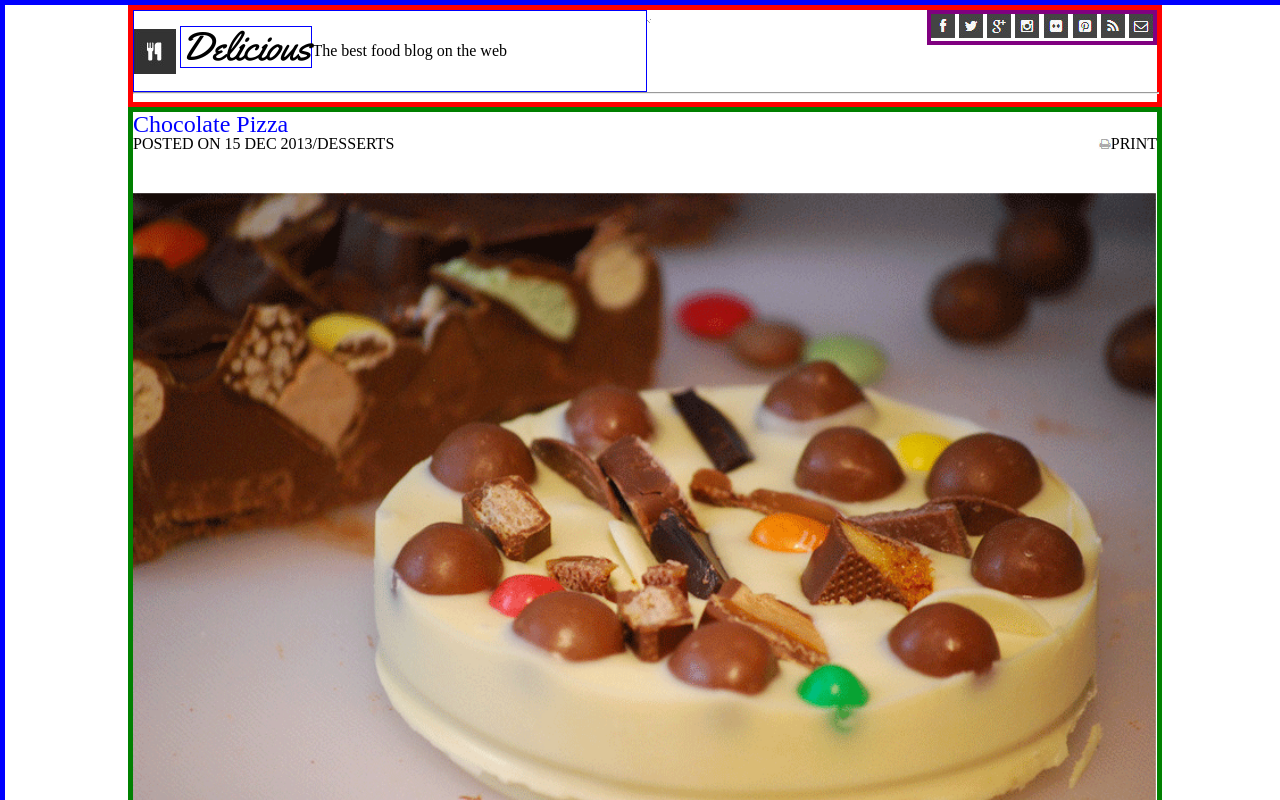
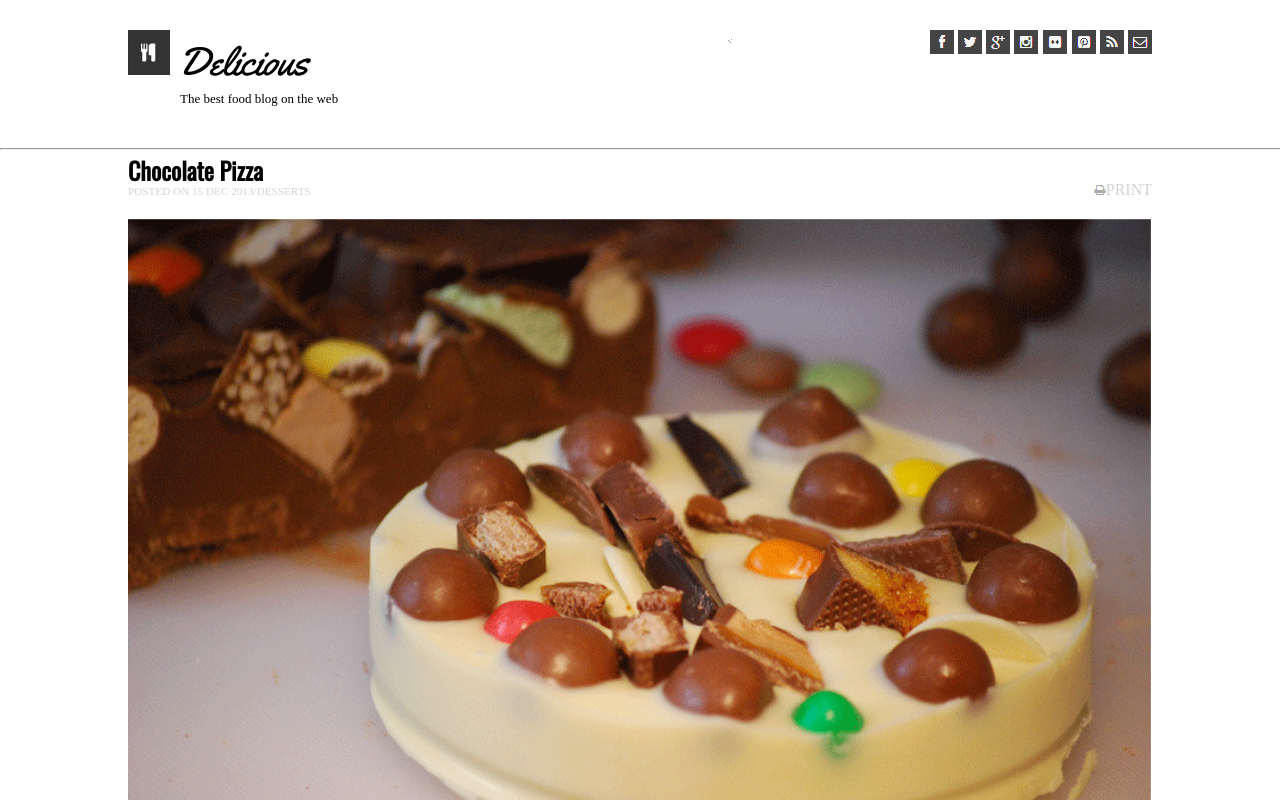
Before and after one commit to Edward-Regalado/chocolate-pizza, a plain HTML site: page index.html in a window 1280 px wide. Shown: the top 800 px of the page. Drawn offline with nearby package versions, Linux system fonts and the light colour scheme.

Commit message:
max driver, tony navigator

```diff
--- a/css/style.css
+++ b/css/style.css
@@ -4,28 +4,34 @@ body {
   flex-direction: column;
   align-items: center;
   width: 100%;
-  border: 5px solid blue;
+  /* border: 5px solid blue; */
   background-color: white;
 }
 
 header {
   position: relative;
   margin: auto;
-  border: 5px solid red;
+  /* border: 5px solid red;  */
   width: 80%;
+  padding-top: 30px;
+  padding-bottom: 30px;
 }
 
 h2 {
   font-size: 25px;
   font-weight: bolder;
-  border: 5px solid red;
+  /* border: 5px solid red; */
 }
 
+hr {
+  /* border: 1px solid blue;  */
+
+}
 
 main {
   width: 80%;
   height: auto;
-  border: 5px solid green;
+  /* border: 5px solid green; */
 }
 
 p {
@@ -33,66 +39,84 @@ p {
   text-indent: 1.5em;
   margin-top: 20px;
   margin-bottom: 20px;
-  border: 2px solid blue;
+  /* border: 2px solid blue; */
 }
 
 footer {
     text-align: center;
     color: darkgray;
-    border: 2px solid green;
+    /* border: 2px solid green; */
     width: 100%
 }
 
-div.nav-logos {
-  border: 4px solid purple;
+header ul{
   float: right;
-  margin: 0px;
 }
 
+header li {
+  display: inline;
+}
+#fork{
+  padding-top: 10px;
+  /* border: 2px solid blue; */
+}
 #page-title {
   color: black;
   font-family: 'Yellowtail', cursive;
   display: inline-block;
   font-size: 2.5em;
-  margin-top: -0.2em;
+  margin-top: 0px;
   margin-left: 0.1em;
-  border: 1px solid blue;
+  margin-bottom: 10px;
+  /* border: 1px solid blue; */
+  /* height: 10%; */
+
 }
 
 .nav-content {
-  display: flex;
-  align-items: center;
-  border: 1px solid blue;
-  width: 50%;
+
+  align-items: left;
+  /* border: 1px solid blue; */
+  /* width: 50%; */
   height: 80px;
   float: left;
+  width: 500px;
+  margin-right: 100px;
 }
 
 #logo-text {
-
-  font-size: 0.9em;
-  margin-top: 3.6em;
-  margin-left: 1em;
-  border: 1px solid blue;
+  font-size: 13px;
+  margin-top: auto;
+  margin-left: 2.5em;
+  /* border: 1px solid blue; */
 }
-#forks {
-
+#post-date {
+font-size: 0.7em;
+/* border: 1px solid blue; */
+width: 50%;
+display: inline-block;
+margin-bottom: 0;
+margin-top: 0;
+margin-left: -1.5em;
+color: lightgray;
 }
 
 .main-title {
-  color: blue;
+  /* color: blue; */
   font-size: x-large;
-
+  font-family: 'Oswald', sans-serif;
+  font-weight: bold;
 }
 
 #print {
   float: right;
+  color: lightgray;
 }
 
 #chocolatepizza {
   width: 100%;
   clear: both;
-  margin-top: 40px;
+  margin-top: 20px;
   margin-bottom: 10px;
 }
 
@@ -103,7 +127,7 @@ div.nav-logos {
   display: flex;
   justify-content: space-around;
   background-image: url("/img/list-bg.png");
-  border: 1px solid blue;
+  /* border: 1px solid blue; */
 }
 
 
@@ -111,19 +135,19 @@ div.nav-logos {
   text-align: left;
   width: 30%;
   padding: 20px 100px 20px 10px;
-  border: 1px solid blue;
+  /* border: 1px solid blue; */
 
 }
 
 div.ingredients-2 {
   width: 30%;
   padding: 20px 100px 20px 10px;
-  border: 1px solid blue;
+  /* border: 1px solid blue;  */
 }
 
 div.authorbio {
   display: inline-block;
-  border: 1px solid blue;
+  /* border: 1px solid blue; */
   width: 70%;
   margin-bottom: 50px;
 }
@@ -143,13 +167,13 @@ div.authorbio p {
 section {
   position: relative;
   width: 100%;
-  border: 1px solid red;
+  /* border: 1px solid red; */
 
 }
 
 section img {
   float: left;
-  border: 3px solid pink;
+  /* border: 3px solid pink; */
 }
 
 .button {
@@ -163,12 +187,7 @@ section img {
   font-family: "Overpass", sans-serif;
 }
 
-hr.style11 {
-  height: 10px;
-  background: url(http://ibrahimjabbari.com/english/images/hr-11.png) repat-x 0,0;
-  border: 0;
-  margin-bottom: 20px;
-}
+
 
 hr {
   width: 100%;
--- a/index.html
+++ b/index.html
@@ -17,32 +17,32 @@
 <body>
 
   <header id="header">
-    <nav>
+
       <div class="nav-content">
         <img id="forks" src="img/logo.png" title="logo" alt="logo">
-        <h1 id="page-title">Delicious</h1>
-        <h3>The best food blog on the web</h3>
+        <h3 id="page-title">Delicious</h3>
+        <p id="logo-text">The best food blog on the web</p>
       </div>
-      <div class="nav-logos">
-        <img src="img/fb-icon.png" title="logo" alt="facebook logo">
-        <img src="img/twit-icon.png" title="logo" alt="twitter logo">
-        <img src="img/gp-icon.png" title="logo" alt=" google logo">
-        <img src="img/insta-icon.png" title="logo" alt=" instgram logo">
-        <img src="img/flic-icon.png" title="logo" alt=" flic logo">
-        <img src="img/pint-icon.png" title="logo" alt="pinterest logo">
-        <img src="img/rss-icon.png" title="logo" alt="rss logo">
-        <img src="img/mail-icon.png" title="logo" alt="email logo">
-      </div>
+
+      <ul>
+        <li><img src="img/fb-icon.png" title="logo" alt="facebook logo"></li>
+        <li><img src="img/twit-icon.png" title="logo" alt="twitter logo"></li>
+        <li></li><img src="img/gp-icon.png" title="logo" alt=" google logo"></li>
+        <li></li><img src="img/insta-icon.png" title="logo" alt=" instgram logo"></li>
+        <li></li><img src="img/flic-icon.png" title="logo" alt=" flic logo"></li>
+        <li></li><img src="img/pint-icon.png" title="logo" alt="pinterest logo"></li>
+        <li></li><img src="img/rss-icon.png" title="logo" alt="rss logo"></li>
+        <li></li><img src="img/mail-icon.png" title="logo" alt="email logo"></li>
+      </ul>
       <img src="img/hr-img.png" title="logo" alt="logo">
-    </nav>
+
+  </header>
     <hr>
-  </header>
-
 
   <main>
 
     <h1 class="main-title">Chocolate Pizza</h1>
-    <span>POSTED ON 15 DEC 2013/DESSERTS</span>
+    <p id="post-date">POSTED ON 15 DEC 2013/DESSERTS</p>
     <span id="print"><img id="print-icon" src="img/print-icon.png">PRINT</span>
     <img id="chocolatepizza" src="img/choco-pizza.png" title="logo" alt="logo">
     <p>For the fig-swirl: Melt butter over medium heat in a saucepan. Add brown sugar and stir to dissolve. Halve
@@ -83,7 +83,7 @@
       </div>
     </div>
     </article>
-    <hr class="sytle11">
+    <hr>
 
     <section>
       <img src="img/van-pic.png" alt="author picture">
```
Also changed, not shown: 1 other file.
